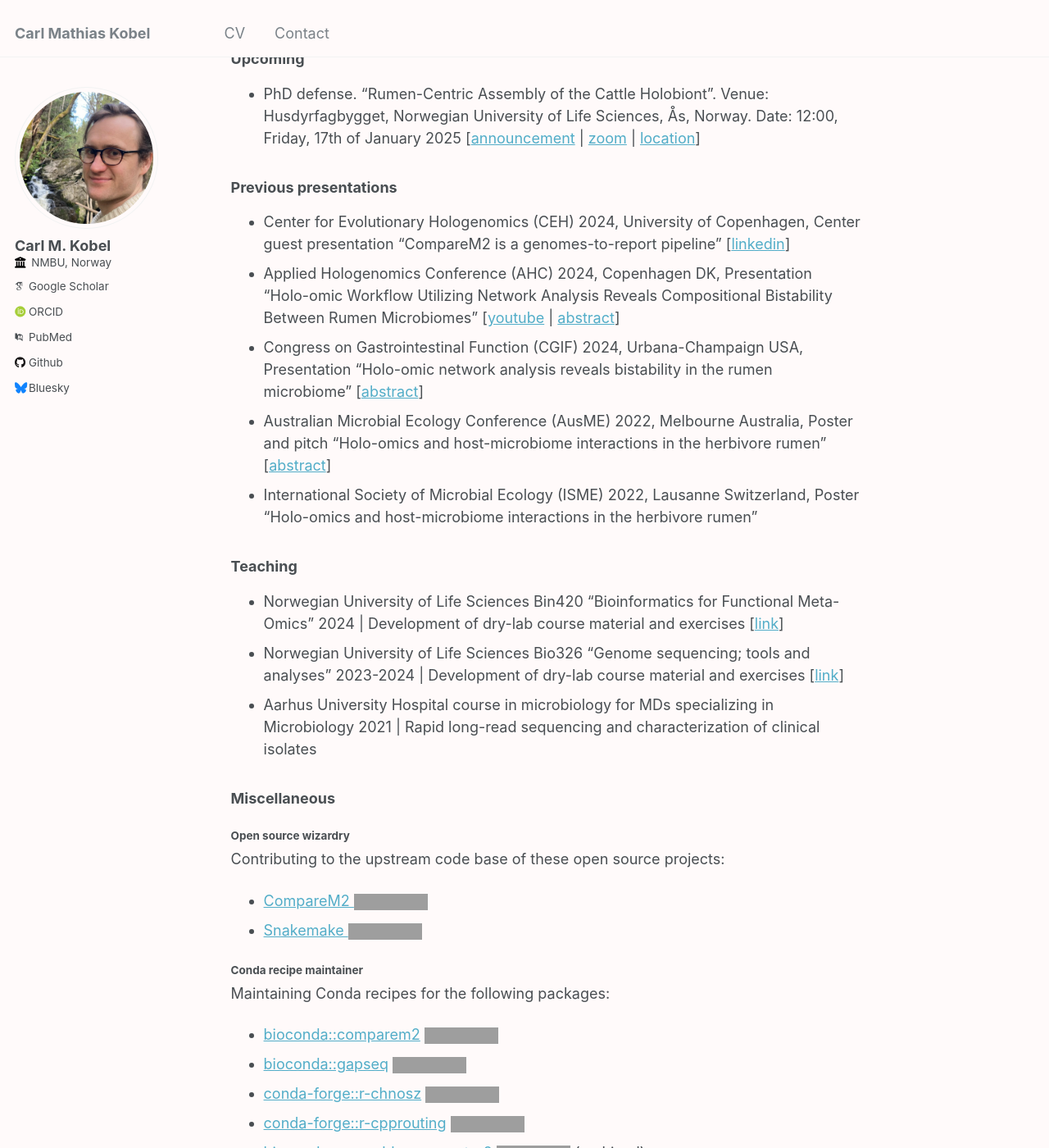
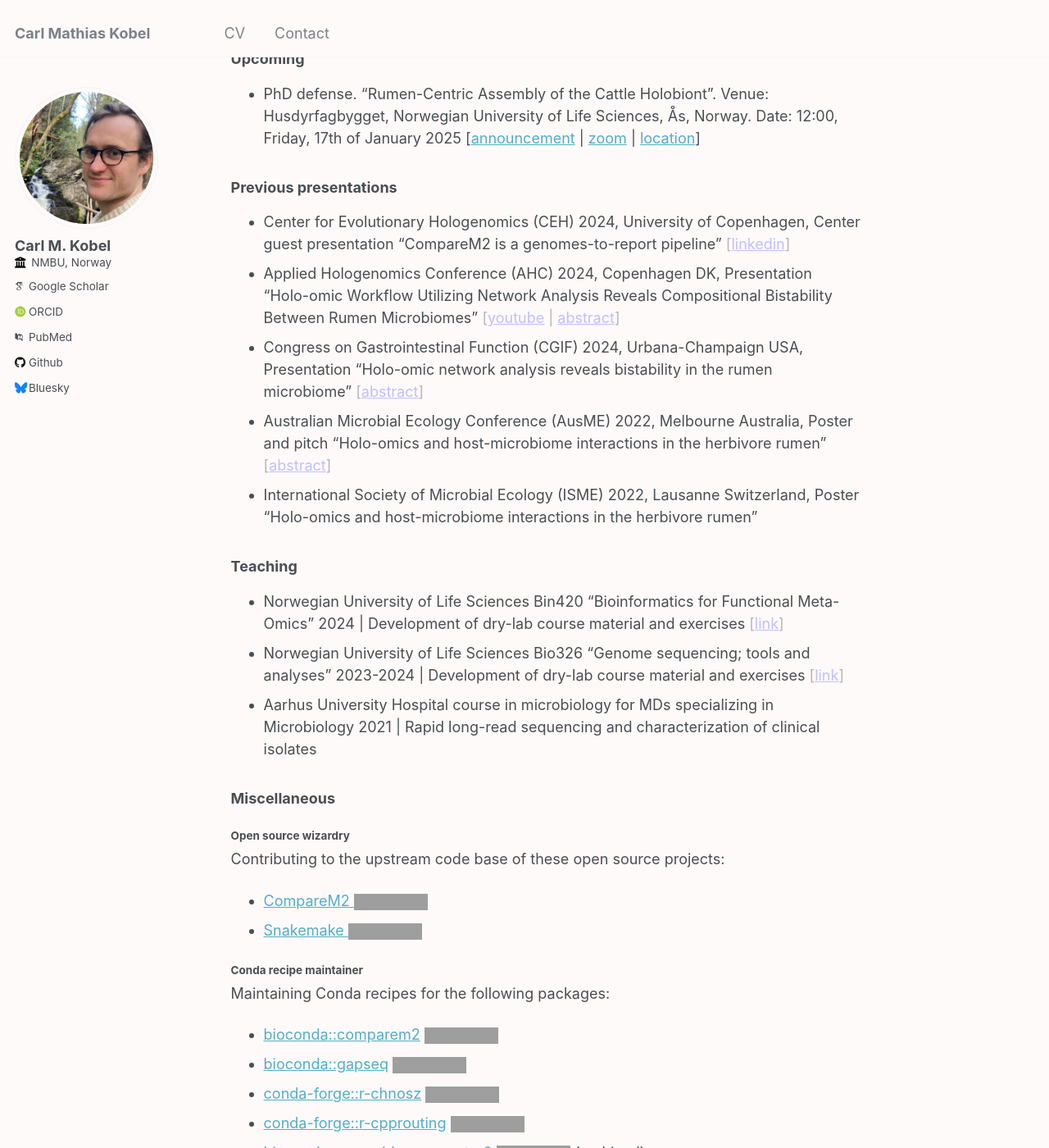
Before and after one commit to cmkobel/cmkobel.github.io, a Jekyll site: the page built from _pages/about.md, in a window 1280 px wide and 1400 px high, scrolled down 738 px. Shown: the whole window at 82% size. Built offline with Jekyll 4.4.1, drawn with Linux system fonts in a browser that asks for light colours; some web fonts are replaced; grey boxes are pictures that could not be loaded.

Commit message:
Update about.md

```diff
--- a/_pages/about.md
+++ b/_pages/about.md
@@ -26,16 +26,16 @@ Looking for a postdoc position in the Copenhagen area from ~april 2025.
   - PhD defense. "Rumen-Centric Assembly of the Cattle Holobiont". Venue: Husdyrfagbygget, Norwegian University of Life Sciences, Ås, Norway. Date: 12:00, Friday, 17th of January 2025 [[announcement](https://www.nmbu.no/en/research/public-defences/17-jan-carl-mathias-kobel-biovit) \| [zoom](https://nmbu.zoom.us/j/61503434236) \| [location](https://www.openstreetmap.org/node/2836636279)]
 
 ### Previous presentations
-  - Center for Evolutionary Hologenomics (CEH) 2024, University of Copenhagen, Center guest presentation "CompareM2 is a genomes-to-report pipeline" [[linkedin](https://web.archive.org/web/20250108150357/https://www.linkedin.com/posts/center-for-evolutionary-hologenomics_hologenomics-activity-7270049447198302208-XJXz)]
-  - Applied Hologenomics Conference (AHC) 2024, Copenhagen DK, Presentation "Holo-omic Workflow Utilizing Network Analysis Reveals Compositional Bistability Between Rumen Microbiomes" [[youtube](https://www.youtube.com/watch?v=gucJB-GG0WQ) \| [abstract](https://web.archive.org/web/20250108152557/https://www.appliedhologenomicsconference.eu/abstracts.html)]
-  - Congress on Gastrointestinal Function (CGIF) 2024, Urbana-Champaign USA, Presentation "Holo-omic network analysis reveals bistability in the rumen microbiome" [[abstract](https://www.congressgastrofunction.org/proceedings/2024_Congress_on_GI_Function.pdf)]
-  - Australian Microbial Ecology Conference (AusME) 2022, Melbourne Australia, Poster and pitch "Holo-omics and host-microbiome interactions in the herbivore rumen" [[abstract](https://web.archive.org/web/20241020231612/https://ausme-2022.p.asnevents.com.au/days/2022-11-07/abstract/86540)]
+  - Center for Evolutionary Hologenomics (CEH) 2024, University of Copenhagen, Center guest presentation "CompareM2 is a genomes-to-report pipeline" <span class="shaded">[[linkedin](https://web.archive.org/web/20250108150357/https://www.linkedin.com/posts/center-for-evolutionary-hologenomics_hologenomics-activity-7270049447198302208-XJXz)]</span>
+  - Applied Hologenomics Conference (AHC) 2024, Copenhagen DK, Presentation "Holo-omic Workflow Utilizing Network Analysis Reveals Compositional Bistability Between Rumen Microbiomes" <span class="shaded">[[youtube](https://www.youtube.com/watch?v=gucJB-GG0WQ) \| [abstract](https://web.archive.org/web/20250108152557/https://www.appliedhologenomicsconference.eu/abstracts.html)]</span>
+  - Congress on Gastrointestinal Function (CGIF) 2024, Urbana-Champaign USA, Presentation "Holo-omic network analysis reveals bistability in the rumen microbiome" <span class="shaded">[[abstract](https://www.congressgastrofunction.org/proceedings/2024_Congress_on_GI_Function.pdf)]</span>
+  - Australian Microbial Ecology Conference (AusME) 2022, Melbourne Australia, Poster and pitch "Holo-omics and host-microbiome interactions in the herbivore rumen" <span class="shaded">[[abstract](https://web.archive.org/web/20241020231612/https://ausme-2022.p.asnevents.com.au/days/2022-11-07/abstract/86540)]</span>
   - International Society of Microbial Ecology (ISME) 2022, Lausanne Switzerland, Poster "Holo-omics and host-microbiome interactions in the herbivore rumen"
 
 
 ### Teaching
-  - Norwegian University of Life Sciences Bin420 "Bioinformatics for Functional Meta-Omics" 2024 \| Development of dry-lab course material and exercises [[link](https://web.archive.org/web/20240719202437/https://www.nmbu.no/en/course/BIN420)]
-  - Norwegian University of Life Sciences Bio326 "Genome sequencing; tools and analyses" 2023-2024 \| Development of dry-lab course material and exercises [[link](https://web.archive.org/web/20240422124112/https://www.nmbu.no/en/course/BIO326)]
+  - Norwegian University of Life Sciences Bin420 "Bioinformatics for Functional Meta-Omics" 2024 \| Development of dry-lab course material and exercises <span class="shaded">[[link](https://web.archive.org/web/20240719202437/https://www.nmbu.no/en/course/BIN420)]</span>
+  - Norwegian University of Life Sciences Bio326 "Genome sequencing; tools and analyses" 2023-2024 \| Development of dry-lab course material and exercises <span class="shaded">[[link](https://web.archive.org/web/20240422124112/https://www.nmbu.no/en/course/BIO326)]</span>
   - Aarhus University Hospital course in microbiology for MDs specializing in Microbiology 2021 \| Rapid long-read sequencing and characterization of clinical isolates
 
 
```
